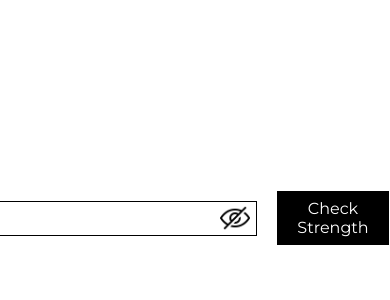
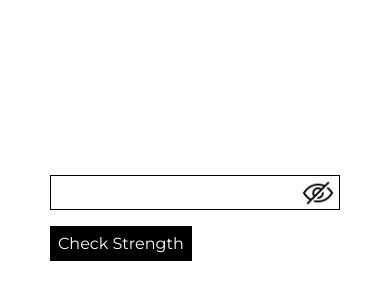
Before and after one commit to MUHAMMADHAMMAD6623/login-template, a plain HTML site: page index.html in a window 390 px wide. Shown: the part 198-498 px from the top of the page. Drawn offline with Linux system fonts and the light colour scheme.

Commit message:
Add files via upload

```diff
--- a/index.html
+++ b/index.html
@@ -11,8 +11,10 @@
     <div class="container">
         <div class="input-container">
             <div class="top-section">
+                <div class="input">
                 <input type="password" class="input-field">
                 <img src="hide.png" class="eyelogo">
+                </div>
                 <button class="check">Check Strength</button>
             </div>
             <div class="bottom-section">
--- a/style.css
+++ b/style.css
@@ -20,13 +20,19 @@
     align-items: center;
     justify-content: center;
     flex-direction: column;
+    flex-wrap: wrap;
     gap: 0.7rem;
     width: fit-content;
+    padding: 20px;
 }
 .container .input-container .top-section{
     display: flex;
     align-items: center;
     justify-content: center;
+}
+.container .input-container .top-section .input{
+    display: flex;
+    align-items: center;
 }
 .container .input-container input{
     width: 290px;
@@ -39,13 +45,13 @@
 .container .input-container input:focus{
     outline: none;
 }
-.container .input-container img{
+.container .input-container .top-section .input img{
     width: 30px;
     height: 30px;
     position: relative;
     right: 37px;
 }
-.container .input-container .top-section button{
+button{
     border-radius: 0;
     border: none;
     background-color: black;
@@ -57,7 +63,7 @@
     right: 10px;
     transition: background-color 0.3s ease-in-out;
 }
-.container .input-container .top-section button:hover{
+button:hover{
     background-color: rgb(54, 54, 54);
 }
 .container .input-container .bottom-section{
@@ -70,3 +76,26 @@
 .container .input-container .bottom-section p span{
     display: inline;
 }
+
+@media screen and (max-width: 550px) {
+    .container .input-container .top-section{
+        gap: 1rem;
+        flex-direction: column;
+        position: relative;
+        left: 15px;
+        align-items: flex-start;
+    }
+    .container .input-container .top-section button{
+        position: relative;
+        left: 0px;
+    }
+    .container .input-container .bottom-section p{
+        position: relative;
+        left: 15px;
+    }
+}
+@media screen and (max-width:360px) {
+    .container .input-container .top-section input{
+        width: 90%;
+    }
+}
```
